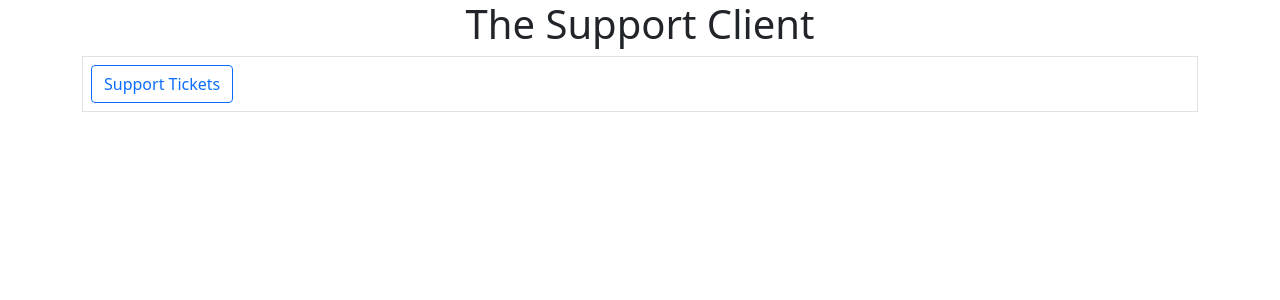
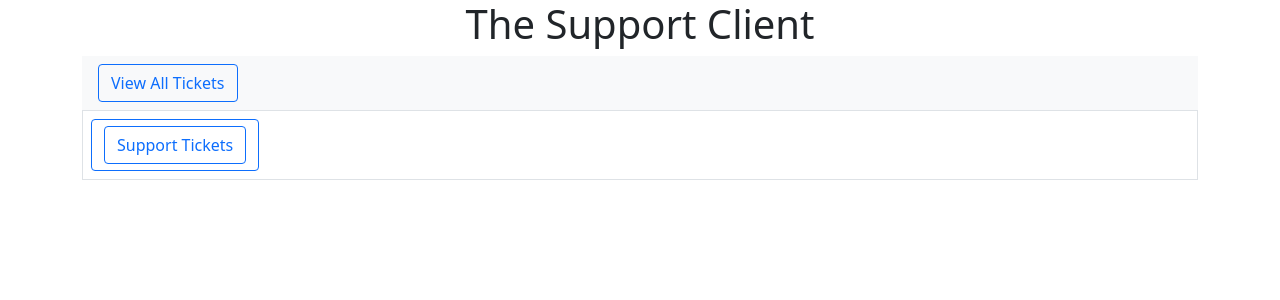
Before and after one commit to MarkWilliamsDev/support-client, a Next.js app: page / in a window 1280 px wide. Shown: the top 300 px of the page. Built offline with nearby package versions, Linux system fonts and the light colour scheme.

Commit message:
Refactored link button to use router instead of nextjs Link component. Added main toolbar

```diff
--- a/pages/_app.tsx
+++ b/pages/_app.tsx
@@ -3,12 +3,16 @@ import 'bootstrap/dist/css/bootstrap.css'
 import { StoreProvider } from '../src/StoreProvider'
 import AppSpinner from '../src/components/ui/AppSpinner'
 import MainHeader from '../src/components/headers/MainHeader'
+import MainToolbar from '../src/components/ui/toolbars/MainToolbar'
 
 function App({ Component, pageProps }: AppProps) {
   return (
     <StoreProvider {...pageProps}>
       <div className="container">
         <MainHeader />
+        <div className="py-2 px-3 bg-light">
+          <MainToolbar />
+        </div>
         <div className="border p-2">
           <Component {...pageProps} />
         </div>
--- a/pages/support/tickets.tsx
+++ b/pages/support/tickets.tsx
@@ -23,7 +23,6 @@ function tickets() {
 
   useEffect(() => {
     if (uiStore.pending) return
-
     supportTicketsStore.setSupportTicket(itemId)
   }, [itemId, supportTickets, uiStore.pending])
 
--- a/src/components/display/specificItems/SupportTicketDisplay.tsx
+++ b/src/components/display/specificItems/SupportTicketDisplay.tsx
@@ -15,6 +15,7 @@ import StringDisplay from '../elements/StringDisplay'
 const statusOptions = ['active', 'closed']
 
 function SupportTicketDisplay({ item }: { item: SupportTicket }) {
+  const { supportTicketsStore, uiStore } = useStore()
   const [showForm, setShowForm] = useState(false)
 
   const renderMessages = () => {
@@ -50,12 +51,10 @@ function SupportTicketDisplay({ item }: { item: SupportTicket }) {
     )
   }
 
-  const { supportTicketsStore, uiStore } = useStore()
-
   const [selectedStatus, setSelectedStatus] = useState('')
 
   useEffect(() => {
-    setSelectedStatus(item.ticketStatus)
+    setSelectedStatus(item?.ticketStatus)
   }, [item])
 
   const statusChangeHandler = (e) => {
--- a/src/components/ui/buttons/LinkButton.tsx
+++ b/src/components/ui/buttons/LinkButton.tsx
@@ -1,15 +1,26 @@
-import Link from 'next/link'
+import { useRouter } from 'next/router'
 
 type LinkButtonProps = {
   pathname: string
+  query?: {}
   label: string
 }
 
-function LinkButton({ pathname, label }: LinkButtonProps) {
+function LinkButton({ pathname, query, label }: LinkButtonProps) {
+  const router = useRouter()
+
+  const onClickHandler = () => {
+    router.push({ pathname, query })
+  }
+
   return (
-    <Link href={pathname}>
-      <div>{label}</div>
-    </Link>
+    <button
+      type="button"
+      onClick={onClickHandler}
+      className="btn btn-outline-primary"
+    >
+      {label}
+    </button>
   )
 }
 
--- /dev/null
+++ b/src/components/ui/toolbars/MainToolbar.tsx
@@ -0,0 +1,11 @@
+import LinkButton from '../buttons/LinkButton'
+
+function MainToolbar() {
+  return (
+    <div className="nav-bar">
+      <LinkButton pathname={'/support/tickets'} label={'View All Tickets'} />
+    </div>
+  )
+}
+
+export default MainToolbar
--- a/store/supportTicketsStore.js
+++ b/store/supportTicketsStore.js
@@ -36,7 +36,7 @@ export class SupportTicketsStore {
   async updateTicket(inputValues) {
     const res = await axios.post('/api/support/tickets', inputValues)
 
-    const updatedItem = res
+    const updatedItem = res.data
 
     runInAction(() => {
       const supportTickets = this.supportTickets
```
Also changed, not shown: src/components/list/listItems/SupportTicketListItem.tsx (+6 -12 lines).
